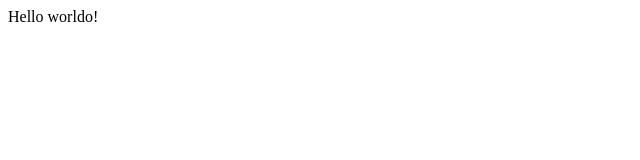
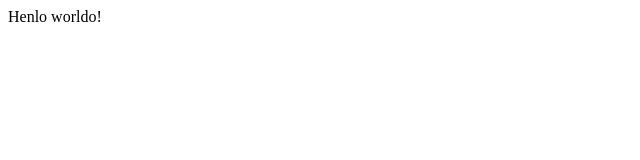
Before and after one commit to Dragidare/GB, a Gatsby site in the folder blogo/: page / in a window 1280 px wide. Shown: the full height of the page, 0-640 px from the left. Built offline with nearby package versions, Linux system fonts and the light colour scheme; Gatsby itself is replaced by a stand-in of ours.

Commit message:
fixed typo

```diff
--- a/blogo/src/pages/index.js
+++ b/blogo/src/pages/index.js
@@ -1,5 +1,5 @@
 import React from "react"
 
 export default function Home() {
-  return <div>Hello worldo!</div>
+  return <div>Henlo worldo!</div>
 }
```
